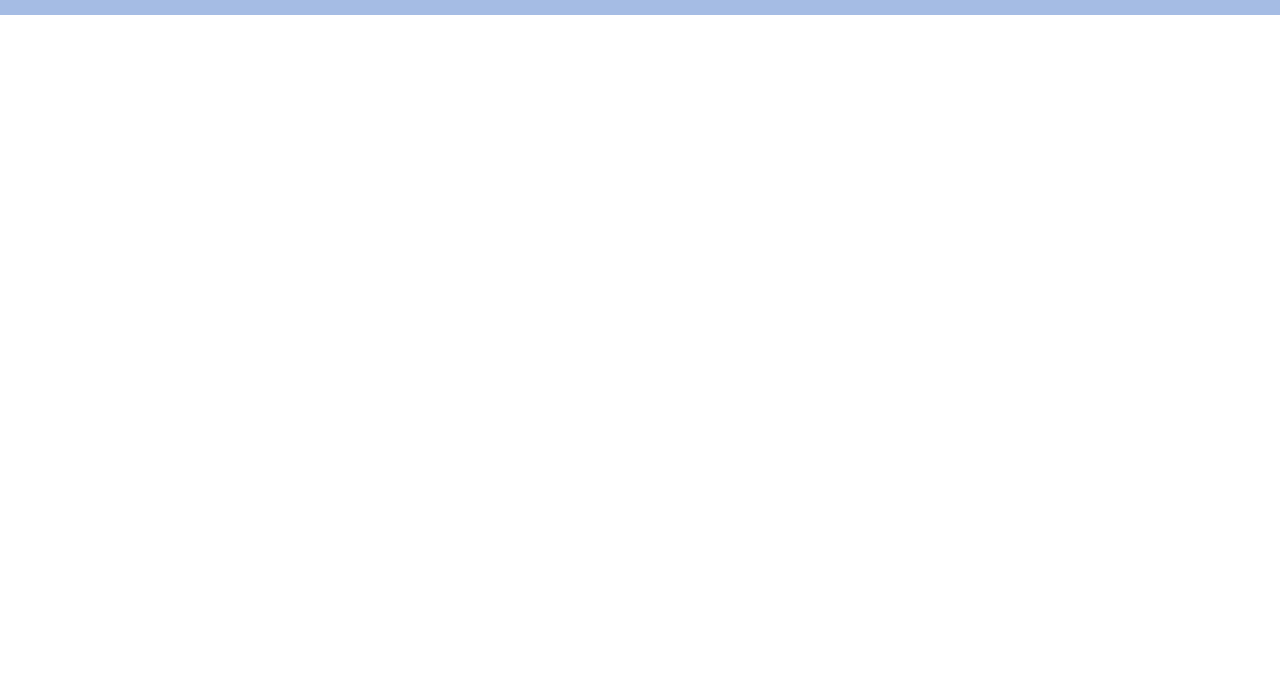
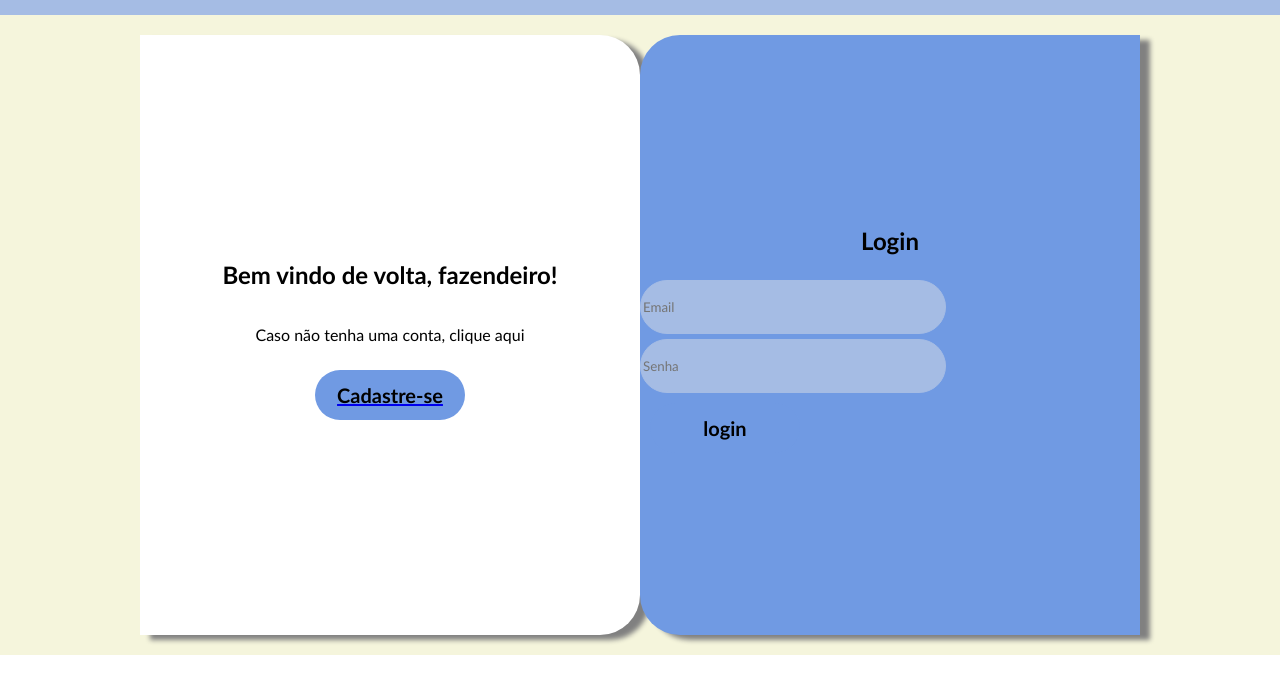
Before and after one commit to GabriellaSierra/Projeto-Individual, a plain HTML site: page public/login.html in a window 1280 px wide. Shown: the part 127-800 px from the top of the page. Drawn offline with Linux system fonts and the light colour scheme.

Commit message:
adicionado tela de login

```diff
--- a/public/login.html
+++ b/public/login.html
@@ -1,11 +1,13 @@
 <!DOCTYPE html>
 <html lang="en">
+
 <head>
     <meta charset="UTF-8">
     <meta name="viewport" content="width=device-width, initial-scale=1.0">
     <link rel="stylesheet" href="style.css">
     <title>Testes do Vale</title>
 </head>
+
 <body>
     <div class="header">
         <div class="logoEtitulo">
@@ -16,13 +18,62 @@
         </div>
         <div>
             <ul id="navBar">
-                <li><a href="#containerTextoCriador">Sobre o Criador</a></li>
-                <li><a href="#containerTextoJogo">Sobre o Jogo</a></li>
+                <li><a href="index.html#containerTextoCriador">Sobre o Criador</a></li>
+                <li><a href="index.html#containerTextoJogo">Sobre o Jogo</a></li>
                 <li><a href="sobreMim.html">Sobre mim</a></li>
                 <li><a href="">Faça o teste</a></li>
             </ul>
         </div>
     </div>
+    <div class="alerta_erro">
+        <div class="card_erro" id="cardErro">
+            <span id="mensagem_erro"></span>
+        </div>
+        <div class="container">
+            <div class="cadastroLogin">
+                <div class="colunaCadastro">
+
+                    <h2 class="tituloCadastro">Bem vindo de volta, fazendeiro!</h2>
+                    <p class="textoCadastro">Caso não tenha uma conta, clique aqui</p>
+
+                    <div class="botoesCadastroLogin">
+                        <a href="cadastro.html"><button>Cadastre-se</button></a>
+
+                    </div>
+
+                </div>
+
+                <div class="colunaLogin">
+                    <h2 class="tituloLogin">Login</h2>
+                    <div class="form">
+                        <label class="label-input" for="">
+                            <input id="input_email" type="email" placeholder="Email">
+
+                        </label>
+
+                        <label class="label-input" for="">
+                            <input id="input_senha" type="password" placeholder="Senha">
+
+                        </label>
+
+                        <div class="botoesCadastroLogin">
+                            <button onclick="entrar()">login</button>
+                        </div>
+
+
+                    </div>
+                </div>
+            </div>
+        </div>
+    </div>
 
 </body>
+<script>
+    function entrar() {
+
+        var emailVar = input_email.value;
+        var senhaVar = input_senha.value;
+    }
+</script>
+
 </html>
```
Also changed, not shown: public/cadastro.html (+1 -1 lines).
